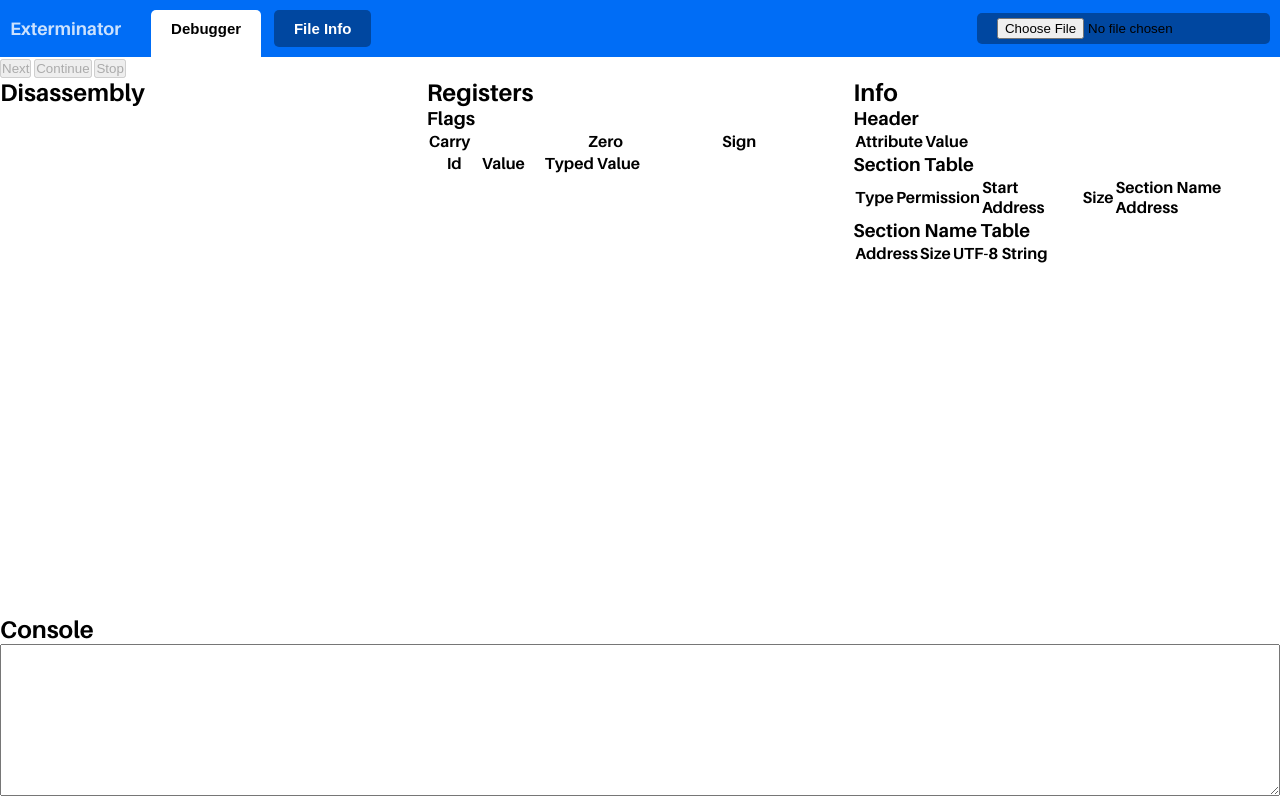
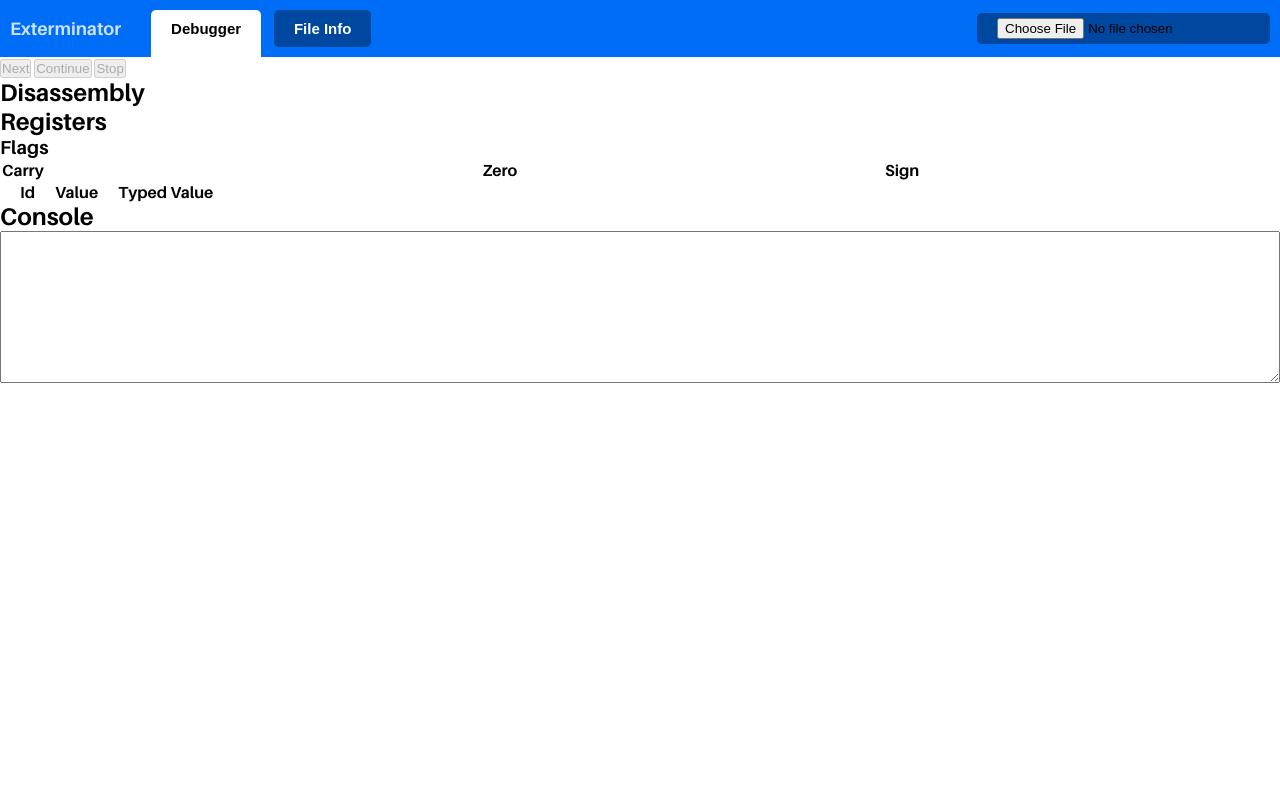
Before and after one commit to MFdesigns/exterminator, a plain HTML site: page index.html in a window 1280 px wide. Both pictures are taken after a click on the button "Debugger". Drawn offline with Linux system fonts and the light colour scheme.

Commit message:
Added page navigation

```diff
--- a/css/styles.css
+++ b/css/styles.css
@@ -99,15 +99,20 @@ header {
 
 body {
     display: grid;
-    grid-template-columns: 1fr 1fr 1fr;
-    grid-template-rows: auto auto minmax(0, 1fr) auto;
+    grid-template-columns: 1fr;
+    grid-template-rows: auto minmax(0, 1fr);
     grid-template-areas:
-    "header     header      header"
-    "toolbar    toolbar     toolbar"
-    "disasm     registers   sidebar "
-    "console    console     console"
+    "header"
+    "main"
     ;
     height: 100vh;
+}
+
+.page {
+    display: none;
+}
+.page--active {
+    display: block;
 }
 
 /* General styles */
--- a/index.html
+++ b/index.html
@@ -15,8 +15,8 @@
     <header>
         <h1 class="header__title">Exterminator</h1>
         <nav>
-            <button class="btn nav__btn nav__btn--active">Debugger</button>
-            <button class="btn nav__btn">File Info</button>
+            <button class="btn nav__btn nav__btn--active" data-page="debugger">Debugger</button>
+            <button class="btn nav__btn" data-page="file-info">File Info</button>
         </nav>
         <input class="btn upload-btn" type="file">
         <!-- Once File API is available this upload button can be used -->
@@ -25,6 +25,9 @@
         </button> -->
     </header>
 
+    <main>
+        <!-- Debugger -->
+        <div class="page page--active" data-page="debugger">
             <div class="toolbar">
                 <button class="next-btn" disabled>Next</button>
                 <button class="cont-btn" disabled>Continue</button>
@@ -39,6 +42,38 @@
                     </div>
                 </div>
             </div>
+
+            <div class="registers">
+                <h2>Registers</h2>
+                <h3>Flags</h3>
+                <table class="table">
+                    <thead>
+                        <th>Carry</th>
+                        <th>Zero</th>
+                        <th>Sign</th>
+                    </thead>
+                    <tbody class="flags-table-body"></tbody>
+                </table>
+                <div class="registers-container">
+                    <table class="register-table table">
+                        <thead>
+                            <th>Id</th>
+                            <th>Value</th>
+                            <th>Typed Value</th>
+                        </thead>
+                        <tbody class="reg-table-body"></tbody>
+                    </table>
+                </div>
+            </div>
+
+            <div class="console">
+                <h2>Console</h2>
+                <textarea class="console-output" readonly rows="10"></textarea>
+            </div>
+        </div>
+
+        <!-- File Info -->
+        <div class="page" data-page="file-info">
             <div class="sidebar">
                 <h2>Info</h2>
                 <h3>Header</h3>
@@ -76,34 +111,10 @@
                     <tbody class="ux-sec-name-table-body"></tbody>
                 </table>
             </div>
+        </div>
+    </main>
 
-    <div class="registers">
-        <h2>Registers</h2>
-        <h3>Flags</h3>
-        <table class="table">
-            <thead>
-                <th>Carry</th>
-                <th>Zero</th>
-                <th>Sign</th>
-            </thead>
-            <tbody class="flags-table-body"></tbody>
-        </table>
-        <div class="registers-container">
-            <table class="register-table table">
-                <thead>
-                    <th>Id</th>
-                    <th>Value</th>
-                    <th>Typed Value</th>
-                </thead>
-                <tbody class="reg-table-body"></tbody>
-            </table>
-        </div>
-    </div>
 
-    <div class="console">
-        <h2>Console</h2>
-        <textarea class="console-output" readonly rows="10"></textarea>
-    </div>
 </body>
 
 <template class="asm-line-template">
--- a/js/App.js
+++ b/js/App.js
@@ -457,3 +457,31 @@ disasmOutput.addEventListener('click', (event) => {
         App.toggleBreakpoint(id);
     }
 });
+
+const nav = document.getElementsByTagName('nav')[0];
+nav.addEventListener('click', (event) => {
+    const closest = event.target.closest('.nav__btn');
+    if (closest) {
+        const navs = document.getElementsByClassName('nav__btn');
+        const pages = document.getElementsByClassName('page');
+        const { page } = closest.dataset;
+
+        for (let i = 0; i < pages.length; i++) {
+            const pageElem = pages[i];
+            if (pageElem.dataset.page === page) {
+                pageElem.classList.toggle('page--active', true);
+            } else {
+                pageElem.classList.toggle('page--active', false);
+            }
+        }
+
+        for (let i = 0; i < navs.length; i++) {
+            const navElem = navs[i];
+            if (navElem.dataset.page === page) {
+                navElem.classList.toggle('nav__btn--active', true);
+            } else {
+                navElem.classList.toggle('nav__btn--active', false);
+            }
+        }
+    }
+});
```
Lines whose indentation alone changed are shown as unchanged.
